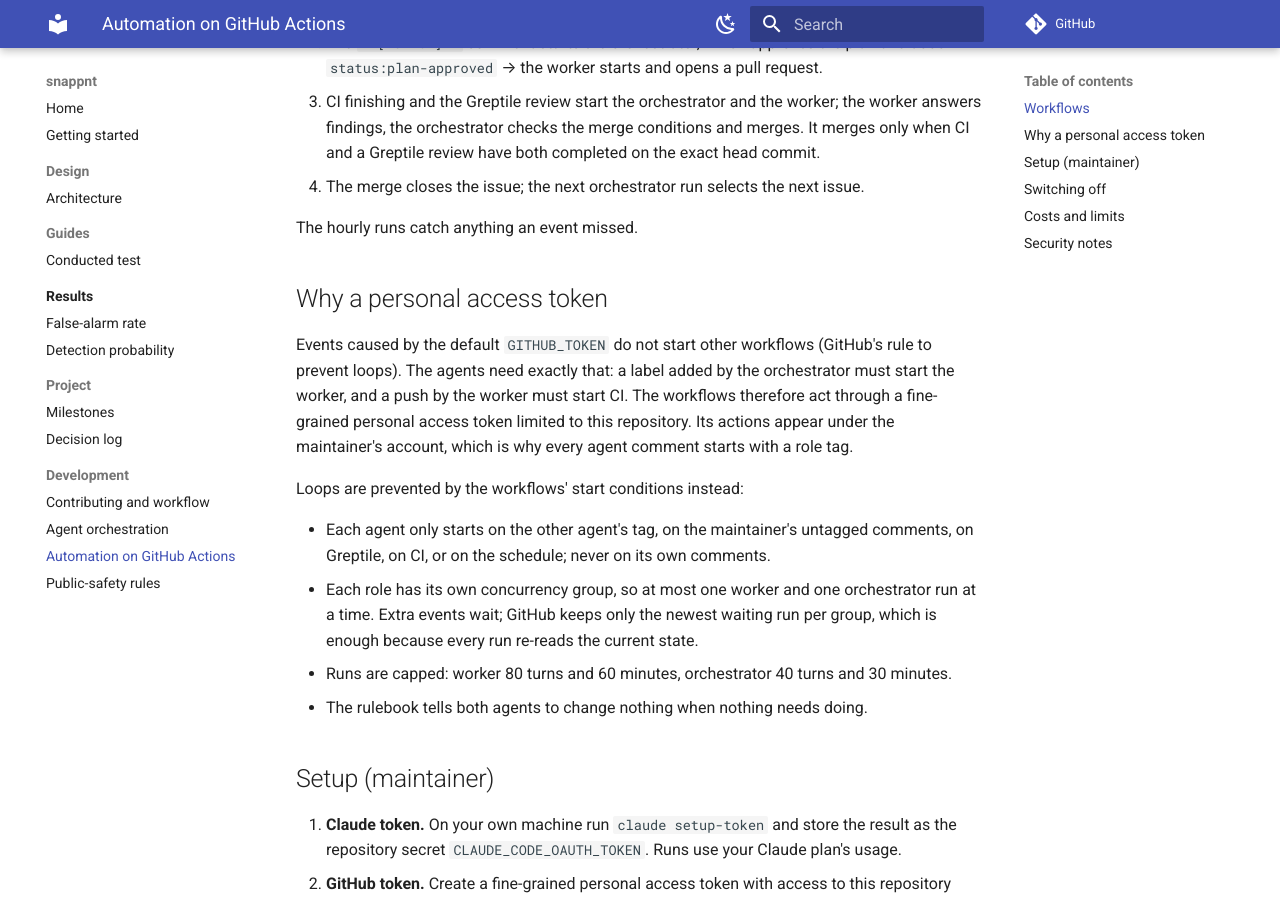
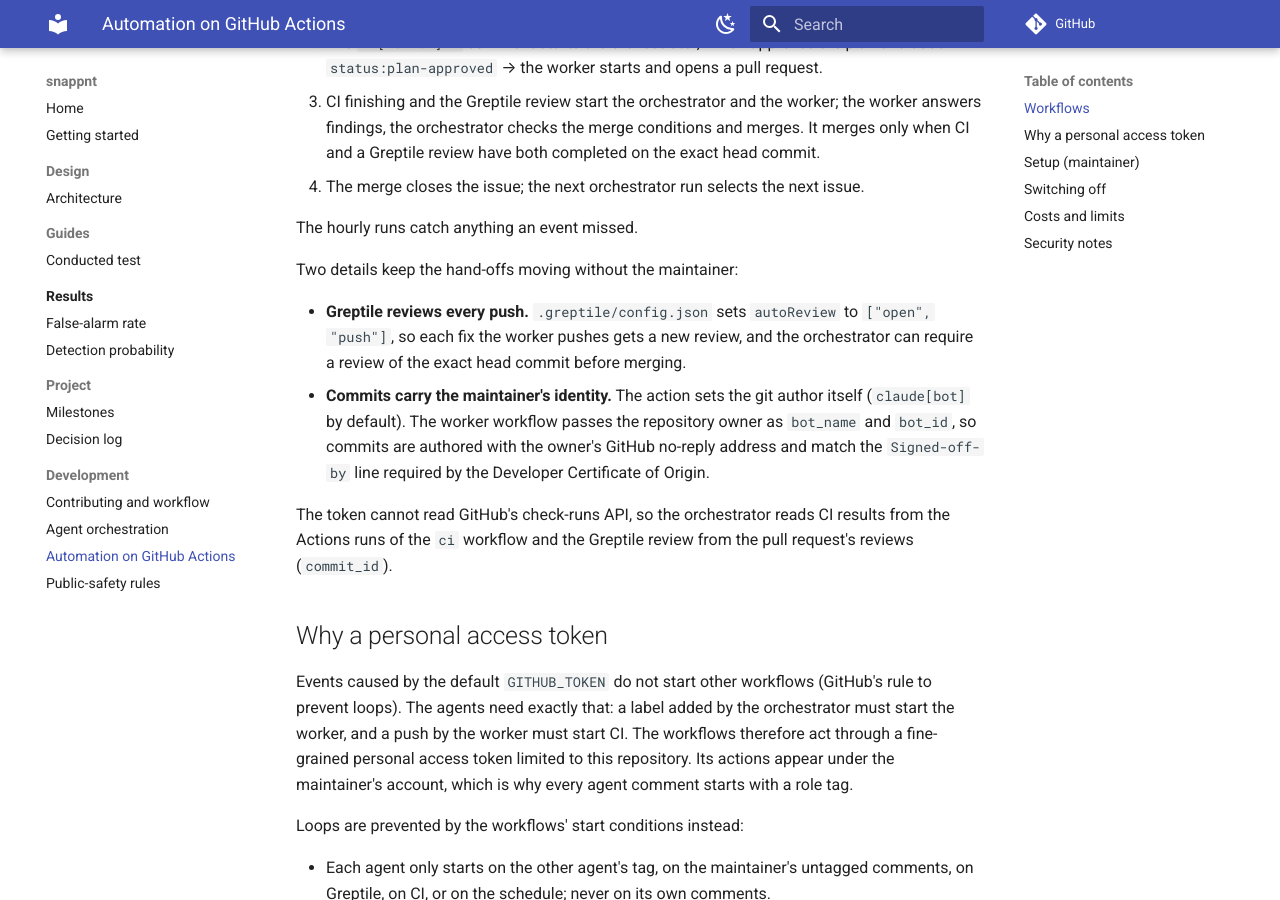
Before and after one commit to h-shiono/snappnt, an MkDocs documentation site: the page built from docs/development/automation.md, in a window 1280 px wide and 900 px high, scrolled down 890 px. Built offline with MkDocs 1.6.1 and Material for MkDocs 9.7.7, drawn with Linux system fonts in a browser that asks for light colours; comment, search, counter and statistics services are not loaded.

Commit message:
Agent follow-ups: evidence the token can read, label cleanup, commit identity, Greptile re-review
- Orchestrator reads CI from the ci workflow's Actions runs and the
  Greptile review from the pull request's reviews (commit_id), since
  the token cannot read the check-runs API.
- After a merge it removes the closed issue's status label and
  selects the next issue in the same run.
- Worker commits use the repository owner's no-reply identity via the
  action's bot_name/bot_id inputs (the action overrides git config).
- .greptile/config.json: autoReview ["open", "push"], so every push
  gets a new review without a manual retrigger.
- automation.md and the rulebook describe the above.

Co-Authored-By: Claude Opus 5.5 <noreply@anthropic.com>
Claude-Session: https://claude.ai/code/session_01BvYrNtSc9UvmdpvYwQ4u8Y

```diff
--- a/docs/development/automation.md
+++ b/docs/development/automation.md
@@ -29,6 +29,20 @@ The hand-off between the two is event-driven. A typical issue:
 4. The merge closes the issue; the next orchestrator run selects the next issue.
 
 The hourly runs catch anything an event missed.
+
+Two details keep the hand-offs moving without the maintainer:
+
+- **Greptile reviews every push.** `.greptile/config.json` sets `autoReview` to
+  `["open", "push"]`, so each fix the worker pushes gets a new review, and the orchestrator can
+  require a review of the exact head commit before merging.
+- **Commits carry the maintainer's identity.** The action sets the git author itself
+  (`claude[bot]` by default). The worker workflow passes the repository owner as `bot_name` and
+  `bot_id`, so commits are authored with the owner's GitHub no-reply address and match the
+  `Signed-off-by` line required by the Developer Certificate of Origin.
+
+The token cannot read GitHub's check-runs API, so the orchestrator reads CI results from the
+Actions runs of the `ci` workflow and the Greptile review from the pull request's reviews
+(`commit_id`).
 
 ## Why a personal access token
 
```
Also changed, not shown: docs/development/orchestration.md (+7 -3 lines), .github/agents/orchestrator.md, .github/agents/worker.md, 2 other files.
